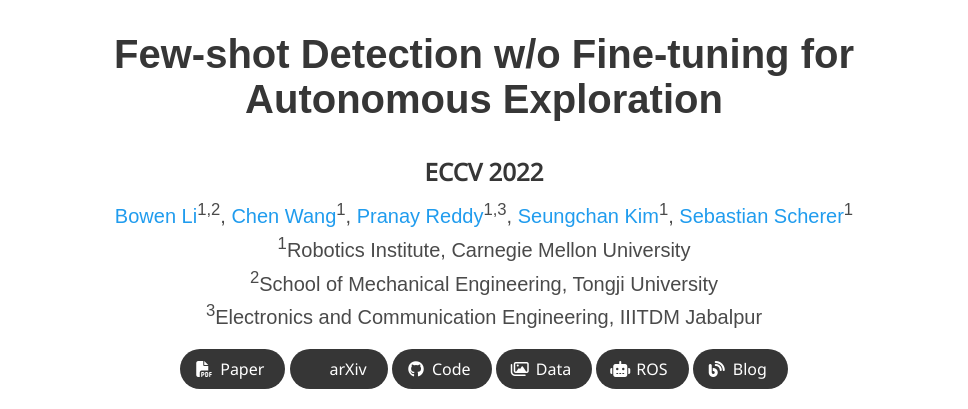
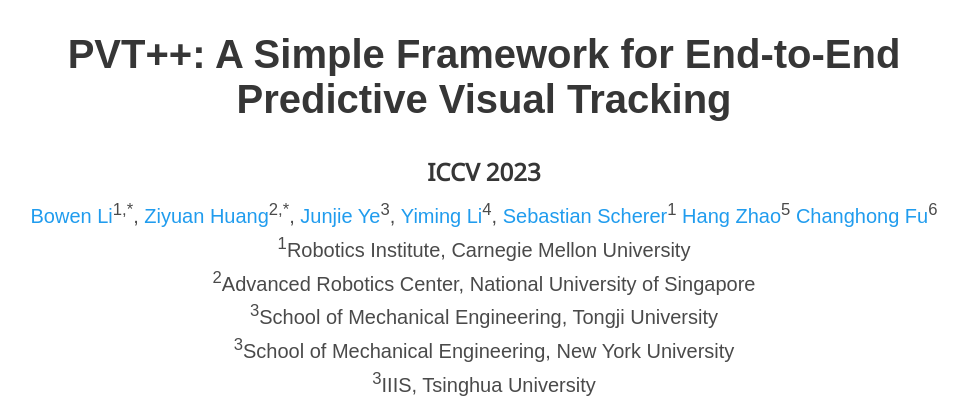
Before and after one commit to Jaraxxus-Me/ICCV2023_PVTpp, a plain HTML site: page index.html in a window 1280 px wide. Shown: the part 173-582 px from the top of the page, without its empty margins (156-1124 px from the left). Drawn offline with nearby package versions, Linux system fonts and the light colour scheme; some icons are missing; a web font is replaced by a local one.

Commit message:
first commit

```diff
--- a/index.html
+++ b/index.html
@@ -3,8 +3,8 @@
 <head>
   <meta charset="utf-8">
   <meta name="description"
-        content="Few-shot Detection w/o Fine-tuning for Autonomous Exploration">
-  <meta name="keywords" content="Few-shot detection, Online, Robotic exploration">
+        content="Simple Framework for End-to-End Predictive Visual Tracking">
+  <meta name="keywords" content="Visual Object Tracking, Online, Latency-Aware Perception">
   <meta name="viewport" content="width=device-width, initial-scale=1">
   <title>AirDet</title>
 
@@ -66,6 +66,9 @@
           <a class="navbar-item" href="https://ieeexplore.ieee.org/document/9561564">
             ADTrack - ICRA 2021
           </a>
+          <a class="navbar-item" href="https://jaraxxus-me.github.io/ECCV2022_AirDet">
+            AirDet - ECCV 2022
+          </a>
           <a class="navbar-item" href="https://openaccess.thecvf.com/content/ICCV2021/papers/Cao_HiFT_Hierarchical_Feature_Transformer_for_Aerial_Tracking_ICCV_2021_paper.pdf">
             HiFT - ICCV 2021
           </a>
@@ -83,23 +86,29 @@
       <div class="columns is-centered">
         <div class="column has-text-centered">
           <h1 class="title is-1 publication-title"><img src="./static/images/drone.svg" width="120">AirDet&nbsp;&nbsp;&nbsp;&nbsp;&nbsp;&nbsp;&nbsp;&nbsp;&nbsp;&nbsp;&nbsp;</h1>
-          <h1 class="title is-2 publication-title">Few-shot Detection w/o Fine-tuning for Autonomous Exploration</h1>
+          <h1 class="title is-2 publication-title">PVT++: A Simple Framework for End-to-End Predictive Visual Tracking</h1>
           <div class="column is-full_width">
-            <h2 class="title is-4">ECCV 2022</h2>
+            <h2 class="title is-4">ICCV 2023</h2>
           </div>
           <div class="is-size-5 publication-authors">
             <span class="author-block">
-              <a href="https://jaraxxus-me.github.io/">Bowen Li</a><sup>1,2</sup>,</span>
+              <a href="https://jaraxxus-me.github.io/">Bowen Li</a><sup>1,*</sup>,</span>
             <span class="author-block">
-              <a href="https://utkarshsinha.com">Chen Wang</a><sup>1</sup>,</span>
+              <a href="https://huang-ziyuan.github.io/">Ziyuan Huang</a><sup>2,*</sup>,</span>
             <span class="author-block">
-              <a href="https://pranay-ar.github.io/">Pranay Reddy</a><sup>1,3</sup>,
+              <a href="https://jay-ye.github.io/">Junjie Ye</a><sup>3</sup>,
             </span>
             <span class="author-block">
-              <a href="https://seungchan-kim.github.io/">Seungchan Kim</a><sup>1</sup>,
+              <a href="https://www.linkedin.com/in/yiming-li-58b519173/">Yiming Li</a><sup>4</sup>,
             </span>
             <span class="author-block">
               <a href="http://theairlab.org/team/sebastian/">Sebastian Scherer</a><sup>1</sup>
+            </span>
+            <span class="author-block">
+              <a href="https://hangzhaomit.github.io/">Hang Zhao</a><sup>5</sup>
+            </span>
+            <span class="author-block">
+              <a href="https://www.researchgate.net/profile/Changhong-Fu">Changhong Fu</a><sup>6</sup>
             </span>
 
           </div>
@@ -108,17 +117,23 @@
             <span class="author-block"><sup>1</sup>Robotics Institute, Carnegie Mellon University</span>
           </div>
           <div class="is-size-5 publication-authors">
-            <span class="author-block"><sup>2</sup>School of Mechanical Engineering, Tongji University</span>
+            <span class="author-block"><sup>2</sup>Advanced Robotics Center, National University of Singapore</span>
           </div>
           <div class="is-size-5 publication-authors">
-            <span class="author-block"><sup>3</sup>Electronics and Communication Engineering, IIITDM Jabalpur</span>
+            <span class="author-block"><sup>3</sup>School of Mechanical Engineering, Tongji University</span>
+          </div>
+          <div class="is-size-5 publication-authors">
+            <span class="author-block"><sup>3</sup>School of Mechanical Engineering, New York University</span>
+          </div>
+          <div class="is-size-5 publication-authors">
+            <span class="author-block"><sup>3</sup>IIIS, Tsinghua University</span>
           </div>
 
           <div class="column has-text-centered">
             <div class="publication-links">
               <!-- PDF Link. -->
               <span class="link-block">
-                <a href="https://arxiv.org/pdf/2112.01740"
+                <a href="https://arxiv.org/pdf/2211.11629.pdf"
                    class="external-link button is-normal is-rounded is-dark">
                   <span class="icon">
                       <i class="fas fa-file-pdf"></i>
@@ -127,7 +142,7 @@
                 </a>
               </span>
               <span class="link-block">
-                <a href="https://arxiv.org/abs/2112.01740"
+                <a href="https://arxiv.org/abs/2211.11629"
                    class="external-link button is-normal is-rounded is-dark">
                   <span class="icon">
                       <i class="ai ai-arxiv"></i>
@@ -147,7 +162,7 @@
               </span> -->
               <!-- Code Link. -->
               <span class="link-block">
-                <a href="https://github.com/Jaraxxus-Me/AirDet"
+                <a href="https://github.com/Jaraxxus-Me/PVT_pp"
                    class="external-link button is-normal is-rounded is-dark">
                   <span class="icon">
                       <i class="fab fa-github"></i>
@@ -156,7 +171,7 @@
                   </a>
               </span>
               <!-- Dataset Link. -->
-              <span class="link-block">
+              <!-- <span class="link-block">
                 <a href="https://github.com/Jaraxxus-Me/AirDet"
                    class="external-link button is-normal is-rounded is-dark">
                   <span class="icon">
@@ -164,8 +179,8 @@
                   </span>
                   <span>Data</span>
                 </a>
-              </span>
-              <span class="link-block">
+              </span> -->
+              <!-- <span class="link-block">
                 <a href="https://github.com/Jaraxxus-Me/AirDet_ROS"
                    class="external-link button is-normal is-rounded is-dark">
                   <span class="icon">
@@ -173,9 +188,9 @@
                   </span>
                   <span>ROS</span>
                 </a>
-              </span>
+              </span> -->
               <span class="link-block">
-                <a href="https://zhuanlan.zhihu.com/p/545249730"
+                <a href="https://zhuanlan.zhihu.com/p/643835478"
                    class="external-link button is-normal is-rounded is-dark">
                   <span class="icon">
                       <i class="fas fa-blog"></i>
```
